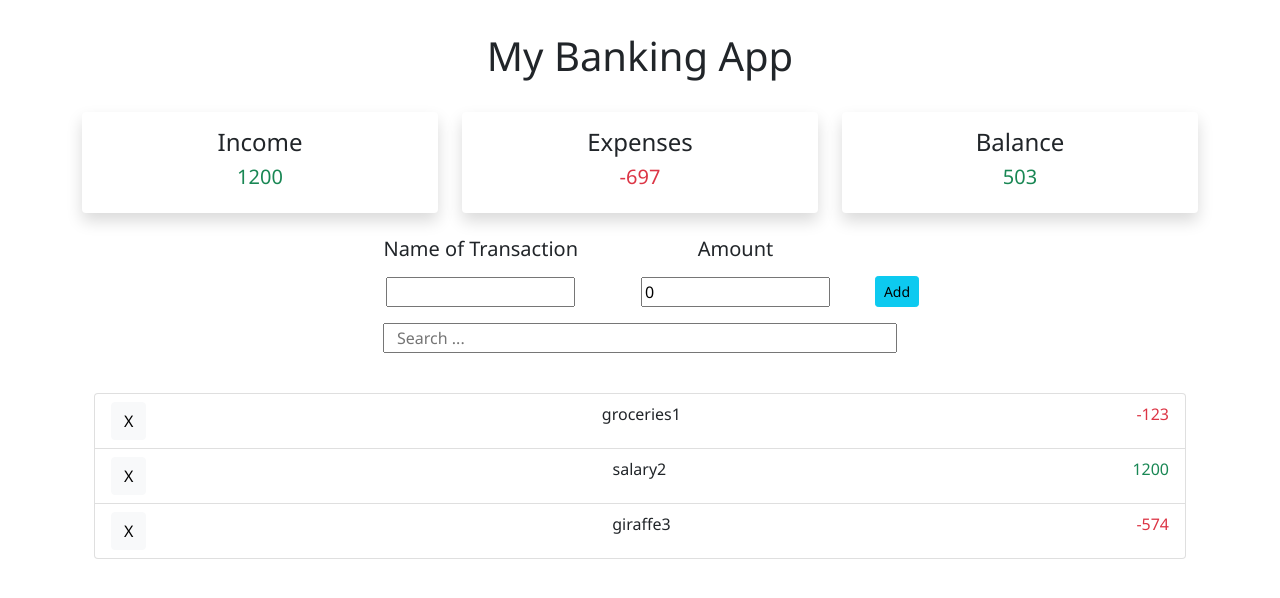
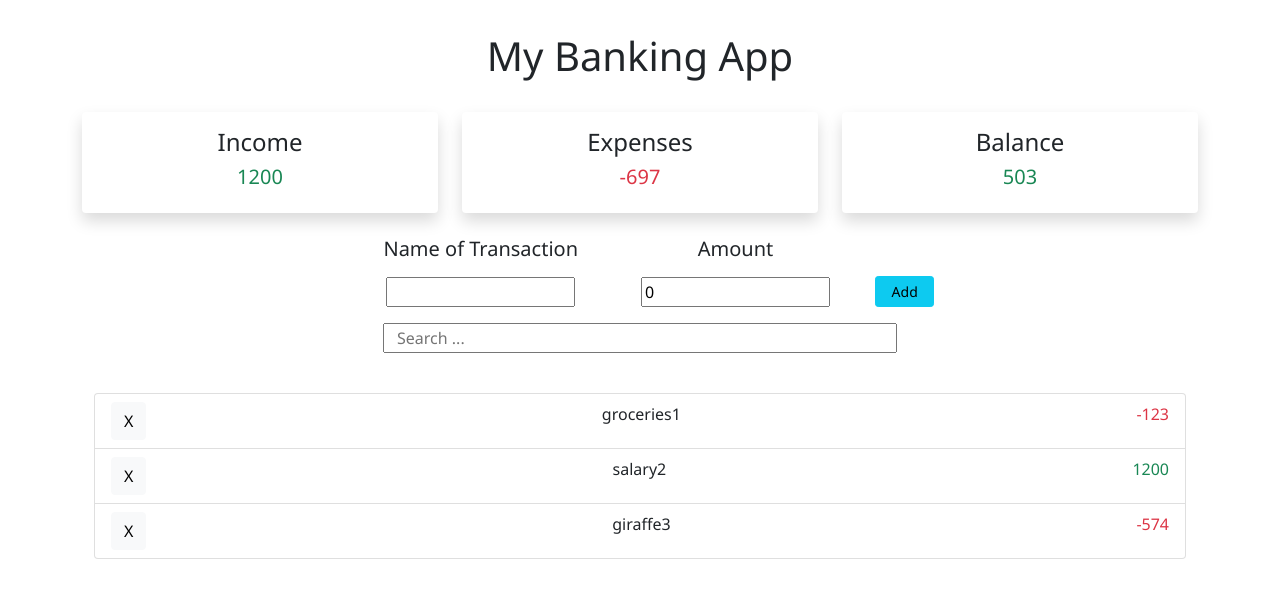
Before and after one commit to crwainstock/ReactBankingApp, a React (Create React App) app: page / in a window 1280 px wide. Shown: the top 598 px of the page. Built offline with nearby package versions, Linux system fonts and the light colour scheme.

Commit message:
revise .btn styling

```diff
--- a/src/App.css
+++ b/src/App.css
@@ -7,6 +7,7 @@
 
 #formSubmit .btn {
   height: 50%;
+  width: 150%;
 }
 
 h1 {
```
